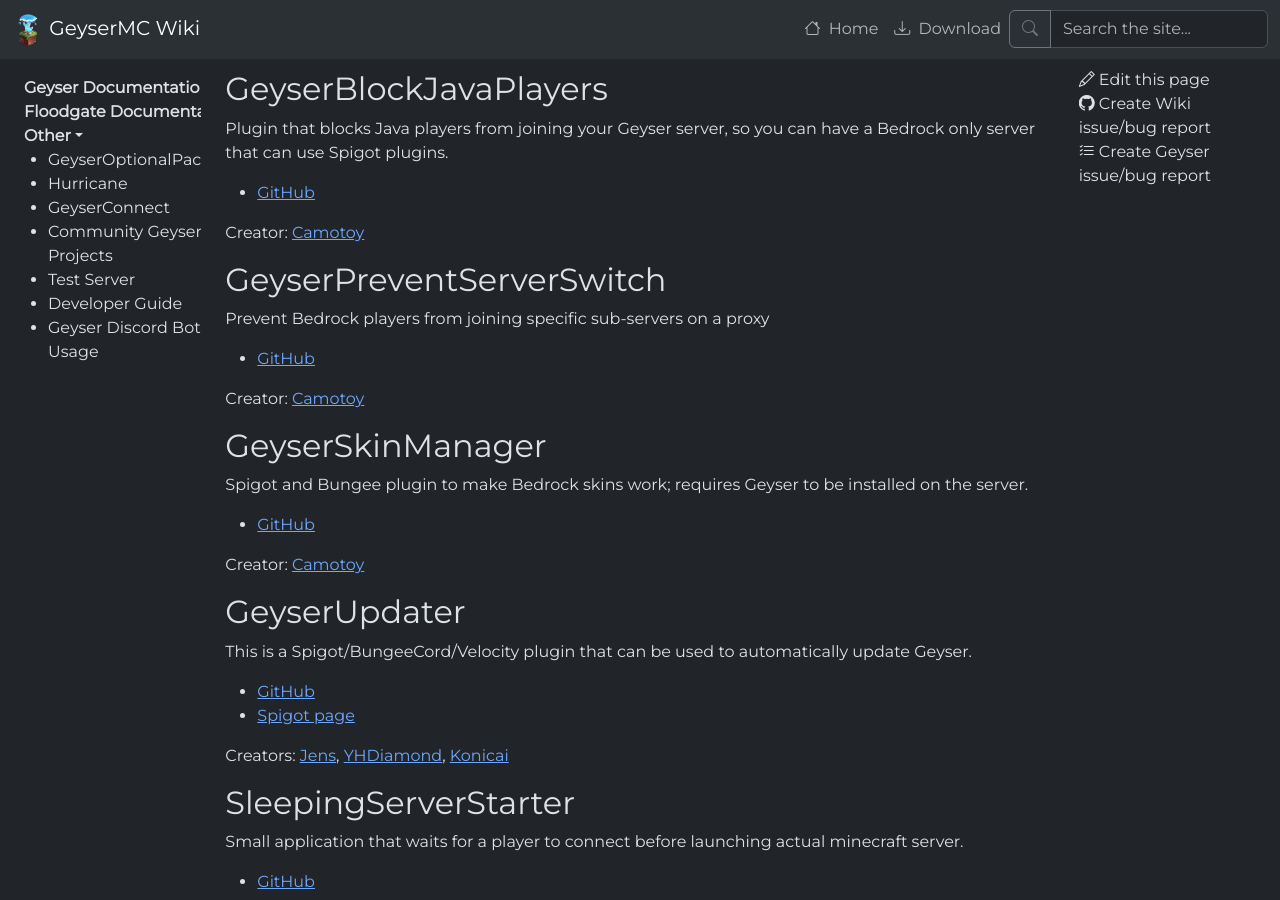
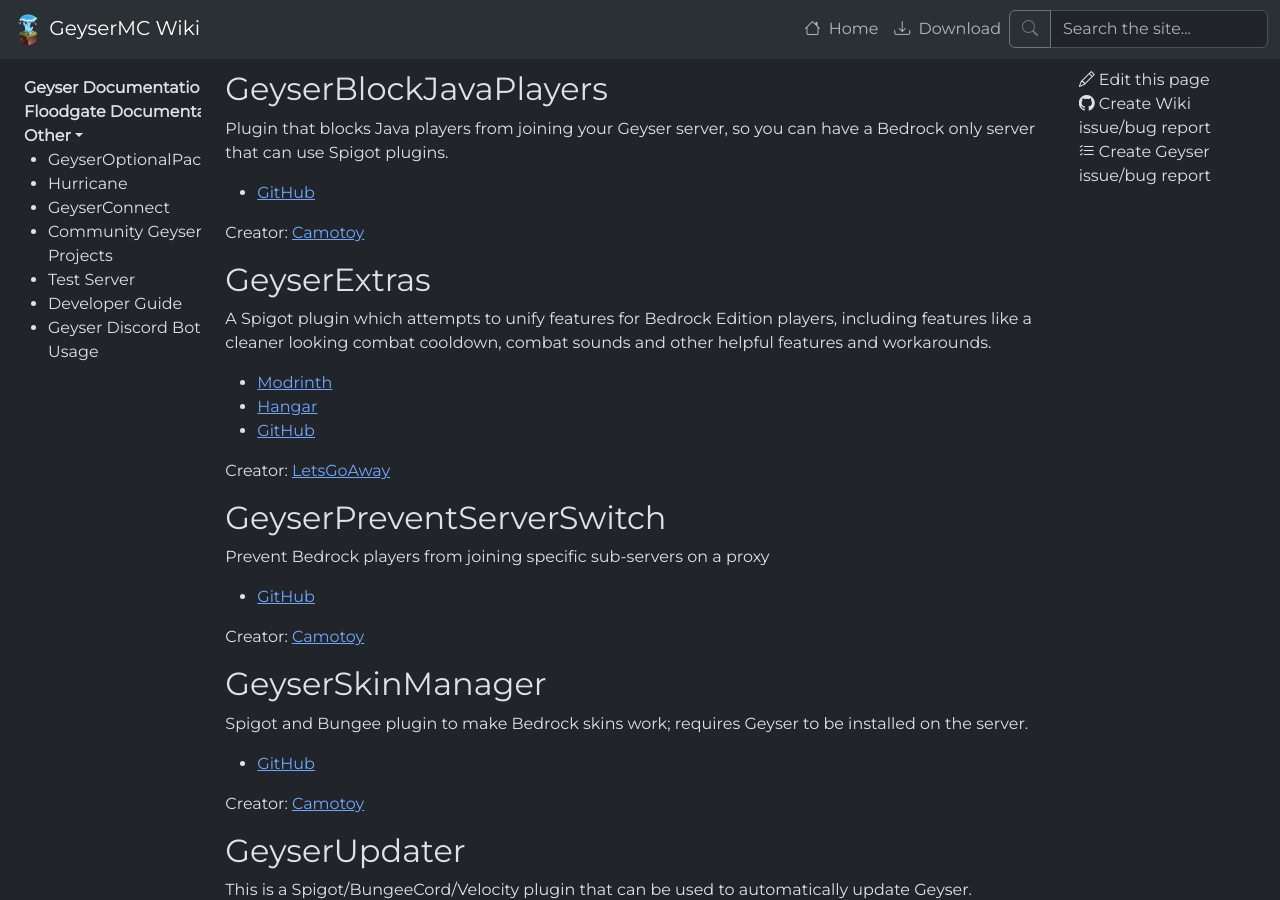
Before and after one commit to GeyserMC/GeyserWiki, a Jekyll site: the page built from _docs/other/community-geyser-projects.md, in a window 1280 px wide and 900 px high, scrolled down 1673 px. Built offline with Jekyll 4.4.1, drawn with Linux system fonts in a browser that asks for light colours.

Commit message:
Add GeyserExtras to Community Projects page (#270)

```diff
--- a/_docs/other/community-geyser-projects.md
+++ b/_docs/other/community-geyser-projects.md
@@ -75,6 +75,15 @@
 
 Creator: [Camotoy](https://github.com/Camotoy)
 
+## GeyserExtras
+A Spigot plugin which attempts to unify features for Bedrock Edition players, including features like a cleaner looking combat cooldown, combat sounds and other helpful features and workarounds.
+
+* [Modrinth](https://modrinth.com/plugin/geyserextras)
+* [Hangar](https://hangar.papermc.io/GeyserExtras/GeyserExtras)
+* [GitHub](https://github.com/GeyserExtras/GeyserExtras)
+
+Creator: [LetsGoAway](https://github.com/letsgoawaydev)
+
 ## GeyserPreventServerSwitch
 Prevent Bedrock players from joining specific sub-servers on a proxy
 
```
